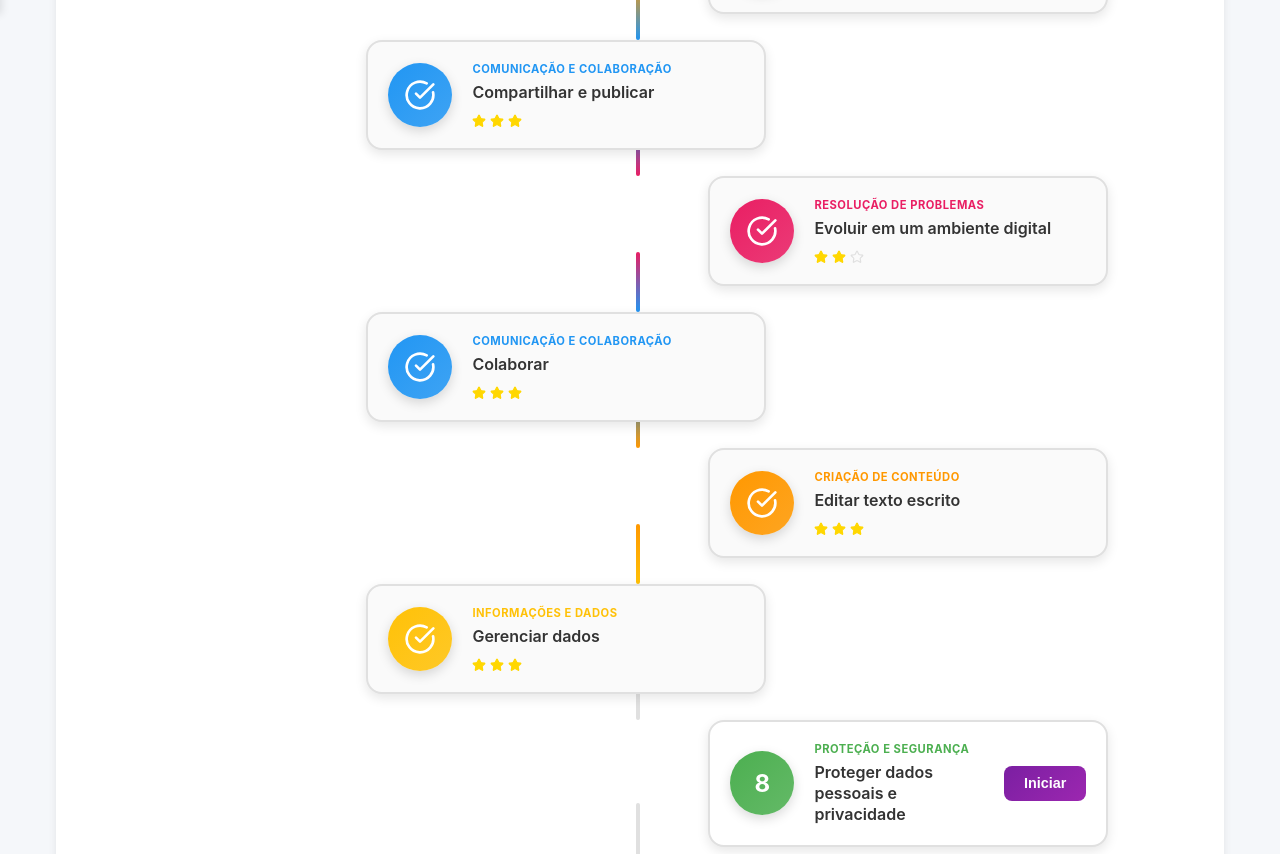
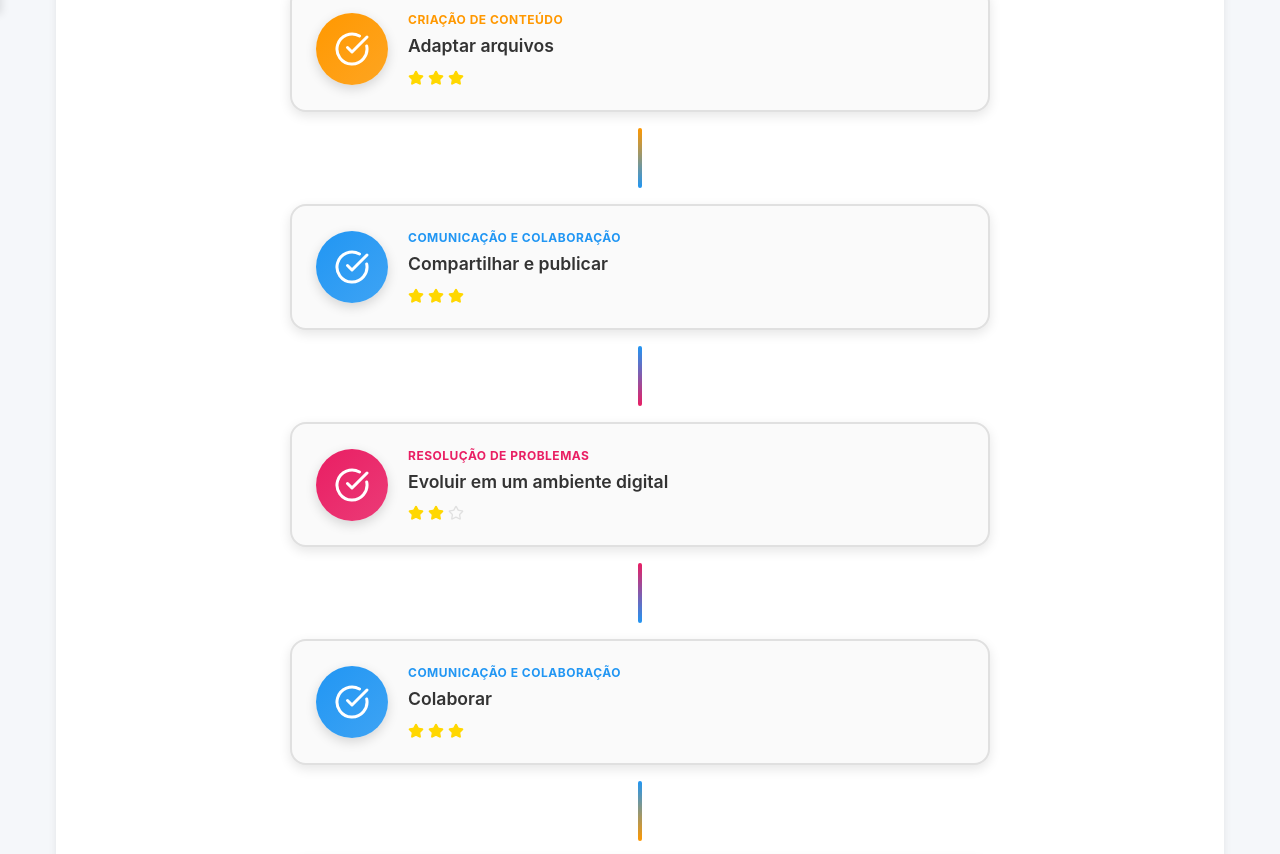
Before and after one commit to vinixaze/atesteme-plataforma, a React (Create React App) app: page /dashboard in a window 1280 px wide. Shown: the part 786-1640 px from the top of the page. Built offline with nearby package versions, Linux system fonts and the light colour scheme; sample sign-in values are in the browser's storage.

Commit message:
correção serviços e sidebar

```diff
--- a/src/components/Dashboard.js
+++ b/src/components/Dashboard.js
@@ -1,4 +1,4 @@
-import React, { useState } from 'react';
+import React, { useState, useEffect } from 'react';
 import Header from './Header';
 import ProgressPath from './ProgressPath';
 import LearningPath from './LearningPath';
@@ -16,6 +16,18 @@ function Dashboard({ user, onLogout }) {
     name: user?.name || userData.name,
     email: user?.email || userData.email
   };
+
+  useEffect(() => {
+    const handleTriggerSidebarOpen = () => {
+      setSidebarOpen(true);
+    };
+
+    document.addEventListener('triggerSidebarOpen', handleTriggerSidebarOpen);
+
+    return () => {
+      document.removeEventListener('triggerSidebarOpen', handleTriggerSidebarOpen);
+    };
+  }, []);
 
   return (
     <div className="dashboard">
--- a/src/components/LearningPath.js
+++ b/src/components/LearningPath.js
@@ -28,7 +28,7 @@ function LearningPath({ competencesData, currentLevel }) {
           const categoryColor = getCategoryColor(competence.category);
 
           return (
-            <div key={competence.id} className="competence-wrapper">
+            <React.Fragment key={competence.id}>
               {index > 0 && (
                 <div
                   className={`path-connector ${competence.completed ? 'completed' : ''}`}
@@ -40,6 +40,7 @@ function LearningPath({ competencesData, currentLevel }) {
                 />
               )}
 
+              <div className="competence-wrapper">
                 <div
                   className={`competence-node ${
                     competence.completed ? 'completed' :
@@ -47,9 +48,6 @@ function LearningPath({ competencesData, currentLevel }) {
                     competence.locked ? 'locked' :
                     'available'
                   }`}
-                style={{
-                  marginLeft: index % 2 === 0 ? '10%' : '60%'
-                }}
                 >
                   <div
                     className="competence-circle"
@@ -62,7 +60,7 @@ function LearningPath({ competencesData, currentLevel }) {
                     {competence.completed ? (
                       <CheckCircle className="competence-icon" />
                     ) : competence.locked ? (
-                    <Lock className="competence-icon" size={24} />
+                      <Lock className="competence-icon" size={28} />
                     ) : (
                       <span className="competence-number">{index + 1}</span>
                     )}
@@ -83,7 +81,7 @@ function LearningPath({ competencesData, currentLevel }) {
                           <Star
                             key={i}
                             className={`star ${i < competence.stars ? 'filled' : ''}`}
-                          size={14}
+                            size={16}
                           />
                         ))}
                       </div>
@@ -97,6 +95,7 @@ function LearningPath({ competencesData, currentLevel }) {
                   )}
                 </div>
               </div>
+            </React.Fragment>
           );
         })}
       </div>
--- a/src/components/Sidebar.js
+++ b/src/components/Sidebar.js
@@ -1,4 +1,4 @@
-import React from 'react';
+import React, { useEffect } from 'react';
 import { X, Home, BookOpen, Award, Trophy, FileText, HelpCircle } from 'lucide-react';
 import '../styles/Sidebar.css';
 
@@ -11,6 +11,36 @@ function Sidebar({ isOpen, onClose }) {
     { icon: FileText, label: 'Relatórios' },
     { icon: HelpCircle, label: 'Suporte' }
   ];
+
+  useEffect(() => {
+    let timeoutId;
+
+    const handleMouseMove = (e) => {
+      if (e.clientX <= 20 && !isOpen) {
+        timeoutId = setTimeout(() => {
+          document.dispatchEvent(new CustomEvent('openSidebar'));
+        }, 100);
+      } else if (timeoutId) {
+        clearTimeout(timeoutId);
+      }
+    };
+
+    const handleOpenSidebar = () => {
+      if (!isOpen) {
+        const openEvent = new CustomEvent('triggerSidebarOpen');
+        document.dispatchEvent(openEvent);
+      }
+    };
+
+    document.addEventListener('mousemove', handleMouseMove);
+    document.addEventListener('openSidebar', handleOpenSidebar);
+
+    return () => {
+      if (timeoutId) clearTimeout(timeoutId);
+      document.removeEventListener('mousemove', handleMouseMove);
+      document.removeEventListener('openSidebar', handleOpenSidebar);
+    };
+  }, [isOpen]);
 
   return (
     <>
--- a/src/styles/LearningPath.css
+++ b/src/styles/LearningPath.css
@@ -1,8 +1,8 @@
 .learning-path {
   width: 100%;
-  max-width: 700px;
+  max-width: 100%;
   margin: 0 auto;
-  padding: 0 0.5rem;
+  padding: 0;
 }
 
 .path-header {
@@ -28,25 +28,27 @@
   position: relative;
   display: flex;
   flex-direction: column;
+  align-items: center;
   gap: 1rem;
-  padding: 2rem 0;
-  min-height: 800px;
+  padding: 2rem 1rem;
+  max-width: 900px;
+  margin: 0 auto;
 }
 
 .competence-wrapper {
   position: relative;
   width: 100%;
-  min-height: 120px;
+  max-width: 700px;
+  display: flex;
+  flex-direction: column;
+  align-items: center;
 }
 
 .path-connector {
-  position: absolute;
   width: 4px;
   height: 60px;
   border-radius: 2px;
-  top: -60px;
-  left: 50%;
-  transform: translateX(-50%);
+  margin: 0 auto;
   z-index: 1;
 }
 
@@ -55,14 +57,14 @@
   display: flex;
   align-items: center;
   gap: 1.25rem;
-  padding: 1.25rem;
+  padding: 1.5rem;
   border-radius: 16px;
   background: white;
   box-shadow: 0 4px 12px rgba(0, 0, 0, 0.1);
   transition: all 0.3s;
   z-index: 2;
-  max-width: 400px;
-  width: calc(100% - 40px);
+  width: 100%;
+  max-width: 700px;
 }
 
 .competence-node.completed {
@@ -96,8 +98,8 @@
 }
 
 .competence-circle {
-  width: 64px;
-  height: 64px;
+  width: 72px;
+  height: 72px;
   border-radius: 50%;
   display: flex;
   align-items: center;
@@ -110,8 +112,8 @@
 }
 
 .competence-icon {
-  width: 32px;
-  height: 32px;
+  width: 36px;
+  height: 36px;
   color: white;
 }
 
@@ -124,20 +126,20 @@
 .competence-content {
   display: flex;
   flex-direction: column;
-  gap: 0.4rem;
+  gap: 0.5rem;
   flex: 1;
   min-width: 0;
 }
 
 .competence-category {
-  font-size: 0.7rem;
+  font-size: 0.75rem;
   font-weight: 700;
   text-transform: uppercase;
   letter-spacing: 0.5px;
 }
 
 .competence-title {
-  font-size: 1rem;
+  font-size: 1.1rem;
   color: #333;
   font-weight: 600;
   line-height: 1.3;
@@ -164,16 +166,17 @@
 }
 
 .start-button {
-  padding: 0.6rem 1.25rem;
+  padding: 0.7rem 1.5rem;
   border: none;
   border-radius: 8px;
   background: linear-gradient(135deg, #7B1FA2, #9C27B0);
   color: white;
   font-weight: bold;
-  font-size: 0.9rem;
+  font-size: 0.95rem;
   cursor: pointer;
   transition: all 0.3s;
   white-space: nowrap;
+  flex-shrink: 0;
 }
 
 .start-button:hover {
@@ -187,6 +190,9 @@
   padding: 1.5rem;
   background: #F9F9F9;
   border-radius: 12px;
+  max-width: 700px;
+  margin-left: auto;
+  margin-right: auto;
 }
 
 .legend h3 {
@@ -229,8 +235,11 @@
 }
 
 @media (max-width: 768px) {
-  .learning-path {
-    padding: 0;
+  .path-scroll {
+    padding: 1rem 0.5rem;
+  }
+
+  .competence-wrapper {
     max-width: 100%;
   }
 
@@ -247,32 +256,20 @@
     font-size: 1rem;
   }
 
-  .path-scroll {
-    padding: 1rem 0;
-    min-height: auto;
-  }
-
-  .competence-wrapper {
-    min-height: auto;
-  }
-
   .competence-node {
     max-width: 100%;
-    width: calc(100% - 20px);
-    padding: 1rem;
+    padding: 1.25rem;
     gap: 1rem;
-    margin-left: 0 !important;
-    margin-right: auto;
   }
 
   .competence-circle {
-    width: 56px;
-    height: 56px;
+    width: 64px;
+    height: 64px;
   }
 
   .competence-icon {
-    width: 28px;
-    height: 28px;
+    width: 32px;
+    height: 32px;
   }
 
   .competence-number {
@@ -280,16 +277,16 @@
   }
 
   .competence-category {
-    font-size: 0.65rem;
+    font-size: 0.7rem;
   }
 
   .competence-title {
-    font-size: 0.9rem;
+    font-size: 1rem;
   }
 
   .start-button {
-    padding: 0.5rem 1rem;
-    font-size: 0.85rem;
+    padding: 0.6rem 1.25rem;
+    font-size: 0.9rem;
   }
 
   .legend {
@@ -320,27 +317,26 @@
   }
 
   .competence-node {
-    padding: 0.875rem;
+    padding: 1rem;
     gap: 0.875rem;
-    width: 100%;
   }
 
   .competence-circle {
-    width: 50px;
-    height: 50px;
+    width: 56px;
+    height: 56px;
   }
 
   .competence-category {
-    font-size: 0.6rem;
+    font-size: 0.65rem;
   }
 
   .competence-title {
-    font-size: 0.85rem;
+    font-size: 0.9rem;
   }
 
   .start-button {
-    padding: 0.5rem 0.75rem;
-    font-size: 0.8rem;
+    padding: 0.55rem 1rem;
+    font-size: 0.85rem;
   }
 
   .legend {
@@ -351,16 +347,3 @@
     font-size: 1rem;
   }
 }
-path-scroll {
-  max-width: 500px;
-  width: 100%;
-  margin: 0 auto;
-  position: relative;
-  padding-bottom: 4rem;
-}
-
-.path-connector {
-  left: 0;
-  right: 0;
-  margin: 0 auto;
-}
--- a/src/styles/Login.css
+++ b/src/styles/Login.css
@@ -6,40 +6,51 @@
   padding: 1rem;
   position: relative;
   overflow: hidden;
-  background-color: #f0f2f5;
+  background: linear-gradient(135deg, #F3E5F5 0%, #EDE7F6 50%, #E1BEE7 100%);
   z-index: 0;
 }
 
 .login-container::before {
   content: '';
   position: absolute;
-  top: -10%;
-  left: -5%;
-  width: 50vw;
-  height: 50vw;
-  background: radial-gradient(circle, rgba(123, 31, 162, 0.15) 0%, rgba(255, 255, 255, 0) 70%);
+  top: -20%;
+  left: -10%;
+  width: 60vw;
+  height: 60vw;
+  background: radial-gradient(circle, rgba(156, 39, 176, 0.2) 0%, rgba(255, 255, 255, 0) 70%);
   border-radius: 50%;
   z-index: -1;
   pointer-events: none;
+  animation: float 8s ease-in-out infinite;
 }
 
 .login-container::after {
   content: '';
   position: absolute;
-  bottom: -10%;
-  right: -5%;
-  width: 40vw;
-  height: 40vw;
-  background: radial-gradient(circle, rgba(156, 39, 176, 0.20) 0%, rgba(255, 255, 255, 0) 70%);
+  bottom: -20%;
+  right: -10%;
+  width: 50vw;
+  height: 50vw;
+  background: radial-gradient(circle, rgba(123, 31, 162, 0.25) 0%, rgba(255, 255, 255, 0) 70%);
   border-radius: 50%;
   z-index: -1;
   pointer-events: none;
+  animation: float 10s ease-in-out infinite reverse;
+}
+
+@keyframes float {
+  0%, 100% {
+    transform: translateY(0) translateX(0);
+  }
+  50% {
+    transform: translateY(-30px) translateX(20px);
+  }
 }
 
 .login-card {
   background: white;
   border-radius: 24px;
-  box-shadow: 0 20px 60px rgba(0, 0, 0, 0.1);
+  box-shadow: 0 20px 60px rgba(123, 31, 162, 0.25);
   width: 100%;
   max-width: 480px;
   overflow: hidden;
@@ -72,20 +83,30 @@
   .login-header::before {
     content: '';
     position: absolute;
-    top: 0; left: 0; right: 0; bottom: 0;
-    background: radial-gradient(circle at top right, rgba(255,255,255,0.1) 0%, transparent 60%);
+    top: 0;
+    left: 0;
+    right: 0;
+    bottom: 0;
+    background: radial-gradient(circle at top right, rgba(255, 255, 255, 0.15) 0%, transparent 60%);
     pointer-events: none;
   }
 
-  .login-header .logo-text { color: white !important; }
-  .login-header .logo-highlight { color: #E1BEE7 !important; }
+  .login-header .logo-text {
+    color: white !important;
+  }
+
+  .login-header .logo-highlight {
+    color: #E1BEE7 !important;
+  }
+
   .login-header .subtitle {
     color: rgba(255, 255, 255, 0.9) !important;
     font-size: 1.1rem;
     margin-top: 1rem;
   }
 
-  .login-form, .signup-form {
+  .login-form,
+  .signup-form {
     flex: 1;
     padding: 3rem !important;
     overflow-y: auto;
@@ -99,7 +120,8 @@
     background: white;
   }
 
-  .login-form, .signup-form {
+  .login-form,
+  .signup-form {
     padding: 0 2rem 2rem;
   }
 }
@@ -111,8 +133,13 @@
   margin-bottom: 0.5rem;
 }
 
-.logo-text { color: #333; }
-.logo-highlight { color: #7B1FA2; }
+.logo-text {
+  color: #333;
+}
+
+.logo-highlight {
+  color: #7B1FA2;
+}
 
 .subtitle {
   color: #666;
@@ -208,7 +235,7 @@ h2 {
 
 .credentials-box:hover {
   border-color: #7B1FA2;
-  box-shadow: 0 2px 8px rgba(0,0,0,0.05);
+  box-shadow: 0 2px 8px rgba(0, 0, 0, 0.05);
 }
 
 .credentials-info {
--- a/src/styles/Sidebar.css
+++ b/src/styles/Sidebar.css
@@ -36,6 +36,17 @@
   left: 0;
 }
 
+.sidebar::before {
+  content: '';
+  position: fixed;
+  top: 0;
+  left: 0;
+  width: 20px;
+  height: 100vh;
+  z-index: 997;
+  pointer-events: auto;
+}
+
 .sidebar-header {
   display: flex;
   justify-content: space-between;
@@ -52,6 +63,14 @@
   gap: 0;
 }
 
+.logo-text {
+  color: white;
+}
+
+.logo-highlight {
+  color: #E1BEE7;
+}
+
 .sidebar-close {
   background: none;
   border: none;
@@ -60,6 +79,11 @@
   padding: 0.5rem;
   display: flex;
   align-items: center;
+  transition: opacity 0.2s;
+}
+
+.sidebar-close:hover {
+  opacity: 0.8;
 }
 
 .sidebar-nav {
```
Lines whose indentation alone changed are shown as unchanged.
